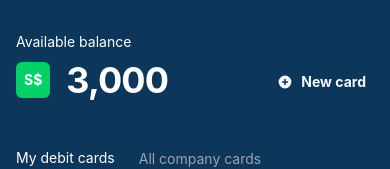
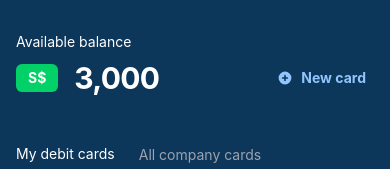
Before and after one commit to indieNik/aspire-fintech-vuejs, a Vue app: page /cards in a window 390 px wide. Shown: the top 169 px of the page. Built offline with nearby package versions, Linux system fonts and the light colour scheme; no server answers.

Commit message:
Fixed Collapsible Height and Cards View color fix

```diff
--- a/src/components/Collapsible.vue
+++ b/src/components/Collapsible.vue
@@ -7,7 +7,7 @@
       </div>
       <div v-bind:class="{ 'rotate-180': !isCollapsed }" class="toggle transition transform"><img src="../assets/svg/down-arrow.svg" alt="Collapse this element"></div>
     </div>
-    <div v-if="!isCollapsed" class="collapsible-body bg-white text-secondary text-sm">
+    <div v-if="!isCollapsed" class="collapsible-body bg-white text-secondary text-sm max-h-96 overflow-y-auto">
       <div v-for="item in dataItems" :key="item.id" class="transaction pt-6 pb-4 rounded-sm border-b-2 border-gray-100 hover:bg-gray-50">
         <div class="transaction-header grid grid-cols-5 gap-2">
           <div class="icon col-span-1 bg-blue-100 grid place-items-center m-auto p-4 rounded-full">
--- a/src/views/Cards.vue
+++ b/src/views/Cards.vue
@@ -2,12 +2,12 @@
   <section class="hero bg-secondary md:bg-white text-white md:text-gray-900 flex items-end justify-between mb-12">
     <div class="balance">
       <h1 class="text-sm mb-2">Available balance</h1>
-      <h2 class="text-4xl font-bold flex items-center space-x-4">
-        <div class="currency px-2 py-2 bg-primary text-white text-sm rounded-md">S$</div>
+      <h2 class="text-3xl font-bold flex items-center space-x-4">
+        <div class="currency px-3 py-1 bg-primary text-white text-sm rounded-md">S$</div>
         <span class="tracking-tight">3,000</span>
       </h2>
     </div>
-    <button class="new-card md:bg-dark text-light md:text-white flex items-center p-2 space-x-2 rounded-md hover:bg-opacity-90">
+    <button class="new-card md:bg-dark text-blue-300 md:text-white flex items-center p-2 space-x-2 rounded-md hover:bg-opacity-90">
       <svg class="w-4 h-4" fill="currentColor" viewBox="0 0 20 20" xmlns="http://www.w3.org/2000/svg"><path fill-rule="evenodd" d="M10 18a8 8 0 100-16 8 8 0 000 16zm1-11a1 1 0 10-2 0v2H7a1 1 0 100 2h2v2a1 1 0 102 0v-2h2a1 1 0 100-2h-2V7z" clip-rule="evenodd"></path></svg>
       <span class="font-bold text-sm">New card</span>
     </button>
```
